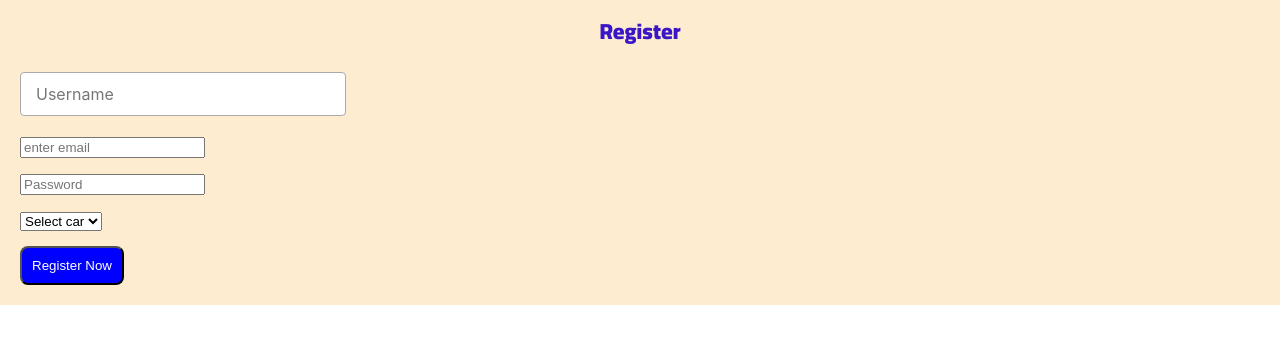
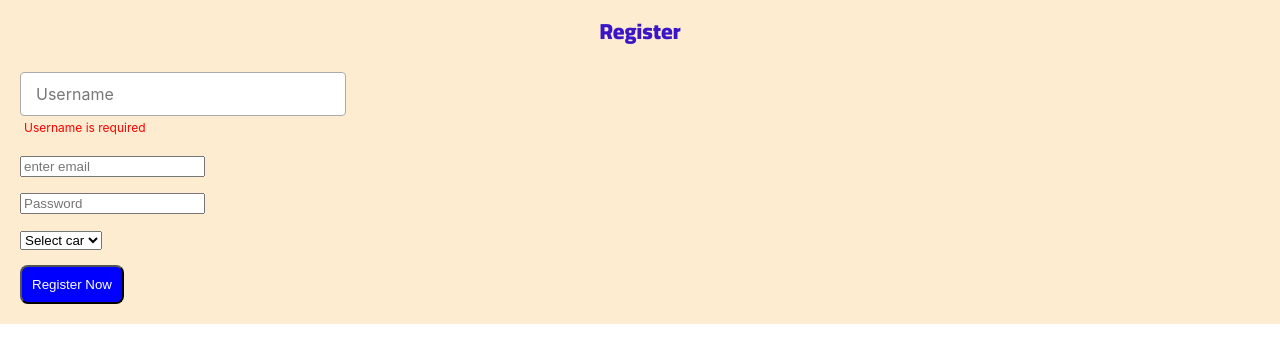
Before and after one commit to AbdallahDafa/abdallah-learn-react-app, a React (Create React App) app: page / in a window 1280 px wide. Both pictures are taken after a click on the button "Register Now". Shown: the top 362 px of the page. Built offline with nearby package versions, Linux system fonts and the light colour scheme.

Commit message:
handle error message required

```diff
--- a/src/auth/register/page.js
+++ b/src/auth/register/page.js
@@ -7,6 +7,8 @@ import FloatingInput from "../../components/textfield/TextFieldFloatingLabel.mod
 
 export function RegisterScreen() {
   const [name, setName] = useState("");
+  const [nameError, setNameError] = useState('');
+
   const [email, setEmail] = useState("");
   const [password, setPassword] = useState("");
   const [myCar, setMyCar] = useState("");
@@ -18,6 +20,16 @@ export function RegisterScreen() {
   const handleSubmit = (event) => {
     event.preventDefault(); // prevent page reload
     console.log("handleSubmit() - in with:", { name, email, password, myCar });
+
+    /// validate : name
+    if (!name.trim()) {
+          setNameError('Username is required');
+          return;
+        } else {
+          setNameError('');
+    }
+
+
   };
 
   return (
@@ -39,6 +51,7 @@ export function RegisterScreen() {
           id="username"
           label="Username"
           value={name}
+          error={ nameError }
           onChange={(e) => setName(e.target.value)}
         />
         <div style={ { margin: "15px"  }}/>
--- a/src/components/textfield/FloatingInput.css
+++ b/src/components/textfield/FloatingInput.css
@@ -33,3 +33,16 @@
   font-size: 12px;
   color: #007BFF;
 }
+
+
+/************************ error */
+.input-error {
+  border-color: red;
+}
+
+.error-text {
+  color: red;
+  font-size: 12px;
+  margin-top: 4px;
+  margin-left: 4px;
+}
--- a/src/components/textfield/TextFieldFloatingLabel.module.js
+++ b/src/components/textfield/TextFieldFloatingLabel.module.js
@@ -1,7 +1,7 @@
 import React from 'react';
 import './FloatingInput.css';
 
-const FloatingInput = ({ label, value, onChange, type = "text", id }) => {
+const FloatingInput = ({ label, value, onChange, type = "text", id , error }) => {
   return (
     <div className="form-group">
       <input
@@ -13,6 +13,9 @@ const FloatingInput = ({ label, value, onChange, type = "text", id }) => {
         placeholder=""
       />
       <label htmlFor={id} className="form-label">{label}</label>
+
+      {error && <p className="error-text">{error}</p>}
+
     </div>
   );
 };
```
